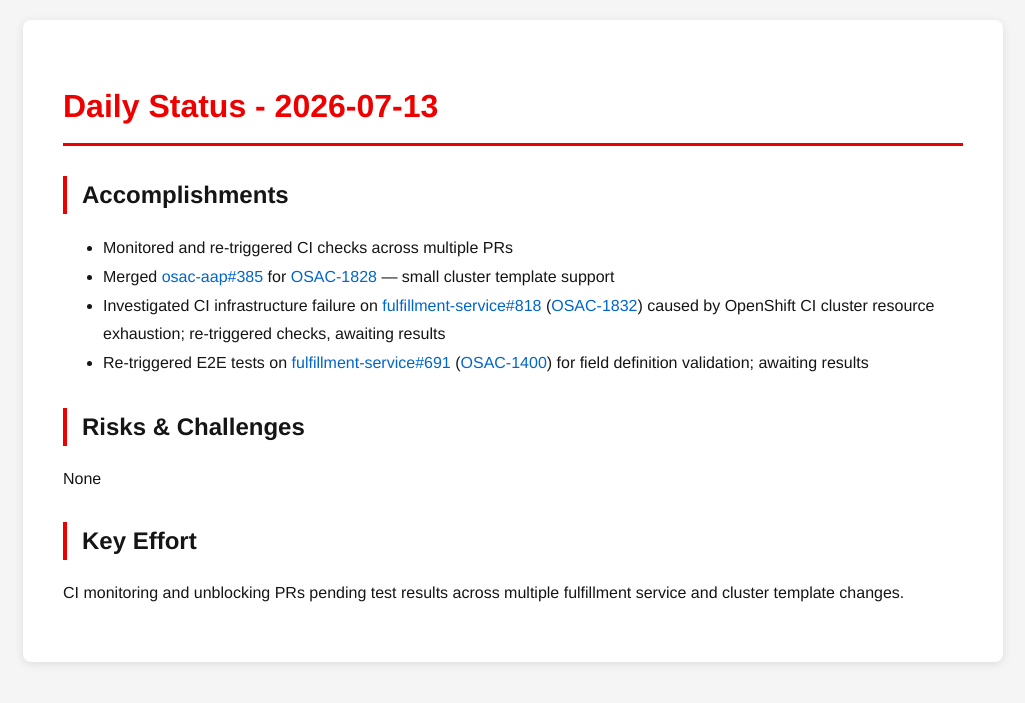
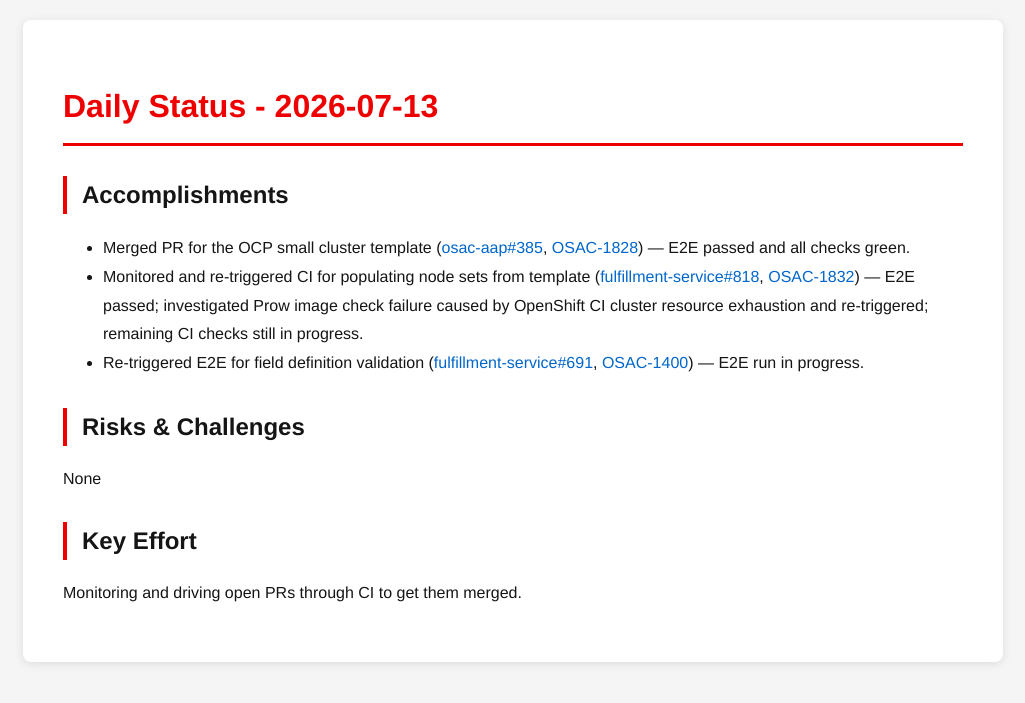
Before and after one commit to tzvatot/daily-status, a Jekyll site: the page built from 2026-07-13.md, in a window 1280 px wide. Shown: the top 703 px of the page, without its empty margins (127-1152 px from the left). Built offline with Jekyll 4.4.1, drawn with Linux system fonts in a browser that asks for light colours.

Commit message:
Daily status update - 2026-07-13

```diff
--- a/2026-07-13.md
+++ b/2026-07-13.md
@@ -7,13 +7,12 @@
 # Daily Status - 2026-07-13
 
 ## Accomplishments
-- Monitored and re-triggered CI checks across multiple PRs
-- Merged [osac-aap#385](https://github.com/osac-project/osac-aap/pull/385) for [OSAC-1828](https://redhat.atlassian.net/browse/OSAC-1828) — small cluster template support
-- Investigated CI infrastructure failure on [fulfillment-service#818](https://github.com/osac-project/fulfillment-service/pull/818) ([OSAC-1832](https://redhat.atlassian.net/browse/OSAC-1832)) caused by OpenShift CI cluster resource exhaustion; re-triggered checks, awaiting results
-- Re-triggered E2E tests on [fulfillment-service#691](https://github.com/osac-project/fulfillment-service/pull/691) ([OSAC-1400](https://redhat.atlassian.net/browse/OSAC-1400)) for field definition validation; awaiting results
+- Merged PR for the OCP small cluster template ([osac-aap#385](https://github.com/osac-project/osac-aap/pull/385), [OSAC-1828](https://redhat.atlassian.net/browse/OSAC-1828)) — E2E passed and all checks green.
+- Monitored and re-triggered CI for populating node sets from template ([fulfillment-service#818](https://github.com/osac-project/fulfillment-service/pull/818), [OSAC-1832](https://redhat.atlassian.net/browse/OSAC-1832)) — E2E passed; investigated Prow image check failure caused by OpenShift CI cluster resource exhaustion and re-triggered; remaining CI checks still in progress.
+- Re-triggered E2E for field definition validation ([fulfillment-service#691](https://github.com/osac-project/fulfillment-service/pull/691), [OSAC-1400](https://redhat.atlassian.net/browse/OSAC-1400)) — E2E run in progress.
 
 ## Risks & Challenges
 None
 
 ## Key Effort
-CI monitoring and unblocking PRs pending test results across multiple fulfillment service and cluster template changes.
+Monitoring and driving open PRs through CI to get them merged.
```
